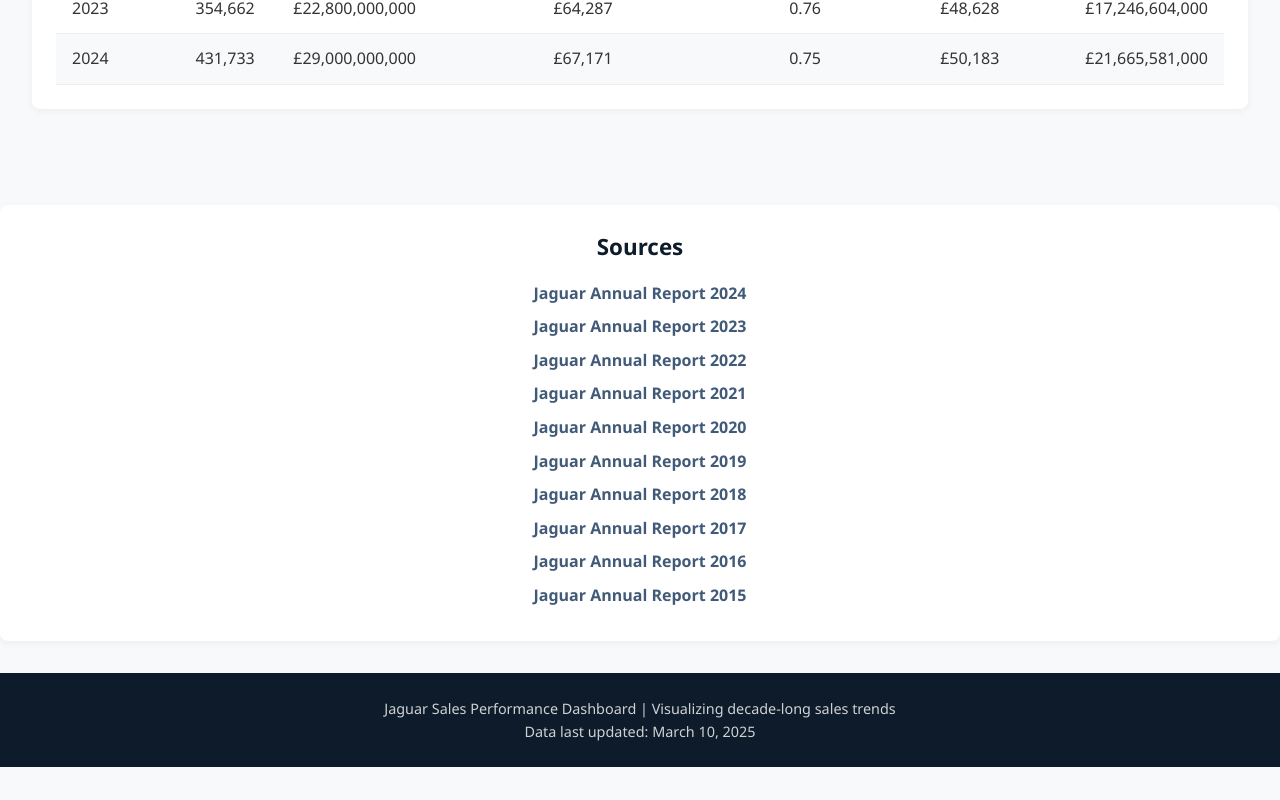
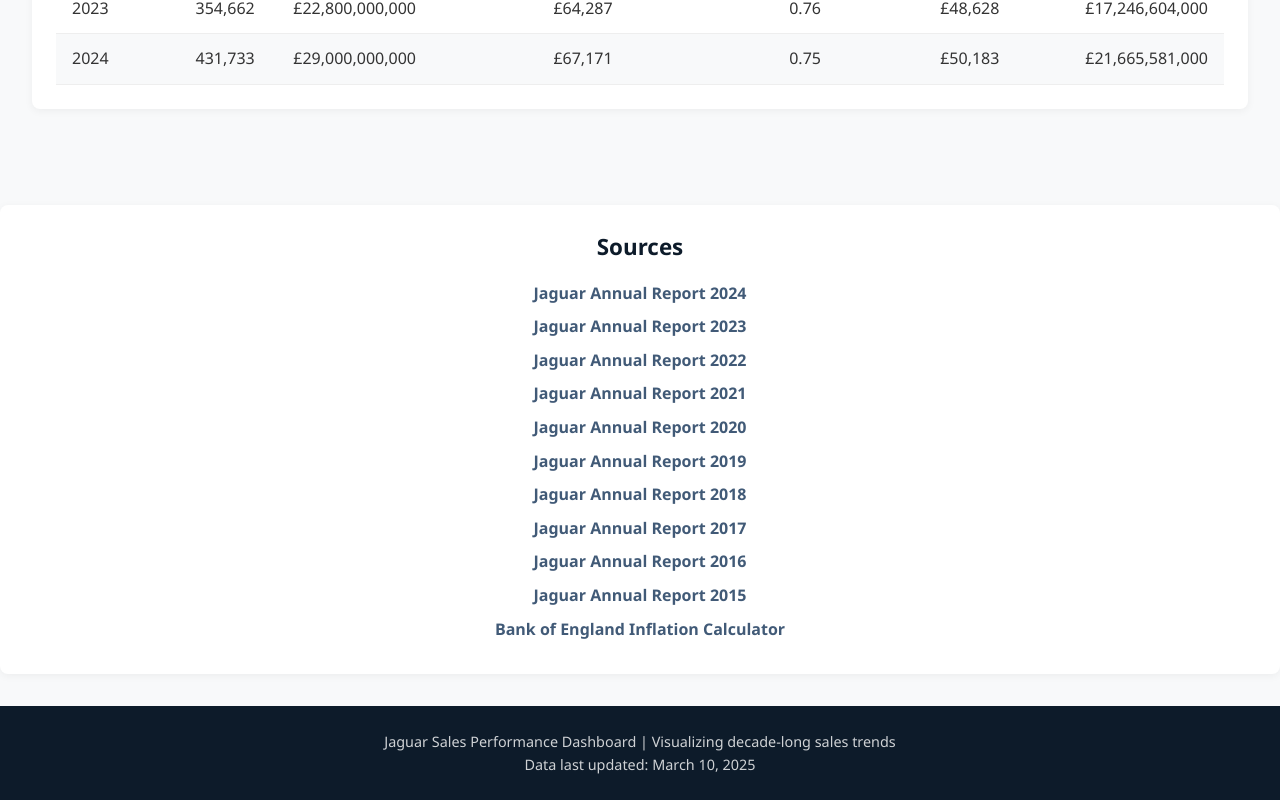
Before and after one commit to nate-the-onion/jaguar_sales_data, a plain HTML site: page index.html in a window 1280 px wide. Shown: the part 2418-3218 px from the top of the page. Before the commit the page ends 3185 px from the top, so only its background shows below. Drawn offline with nearby package versions, Linux system fonts and the light colour scheme.

Commit message:
Update index.html

```diff
--- a/index.html
+++ b/index.html
@@ -807,7 +807,8 @@
     { name: "Jaguar Annual Report 2018", url: "2018 Report.pdf" },
     { name: "Jaguar Annual Report 2017", url: "2017 Report.pdf" },
     { name: "Jaguar Annual Report 2016", url: "2016 Report.pdf" },
-    { name: "Jaguar Annual Report 2015", url: "2015 Report.pdf" }
+    { name: "Jaguar Annual Report 2015", url: "2015 Report.pdf" },
+    { name: "Bank of England Inflation Calculator", url: "https://www.bankofengland.co.uk/monetary-policy/inflation/inflation-calculator"}
 ];
 
 // Function to insert links into the Sources section
```
